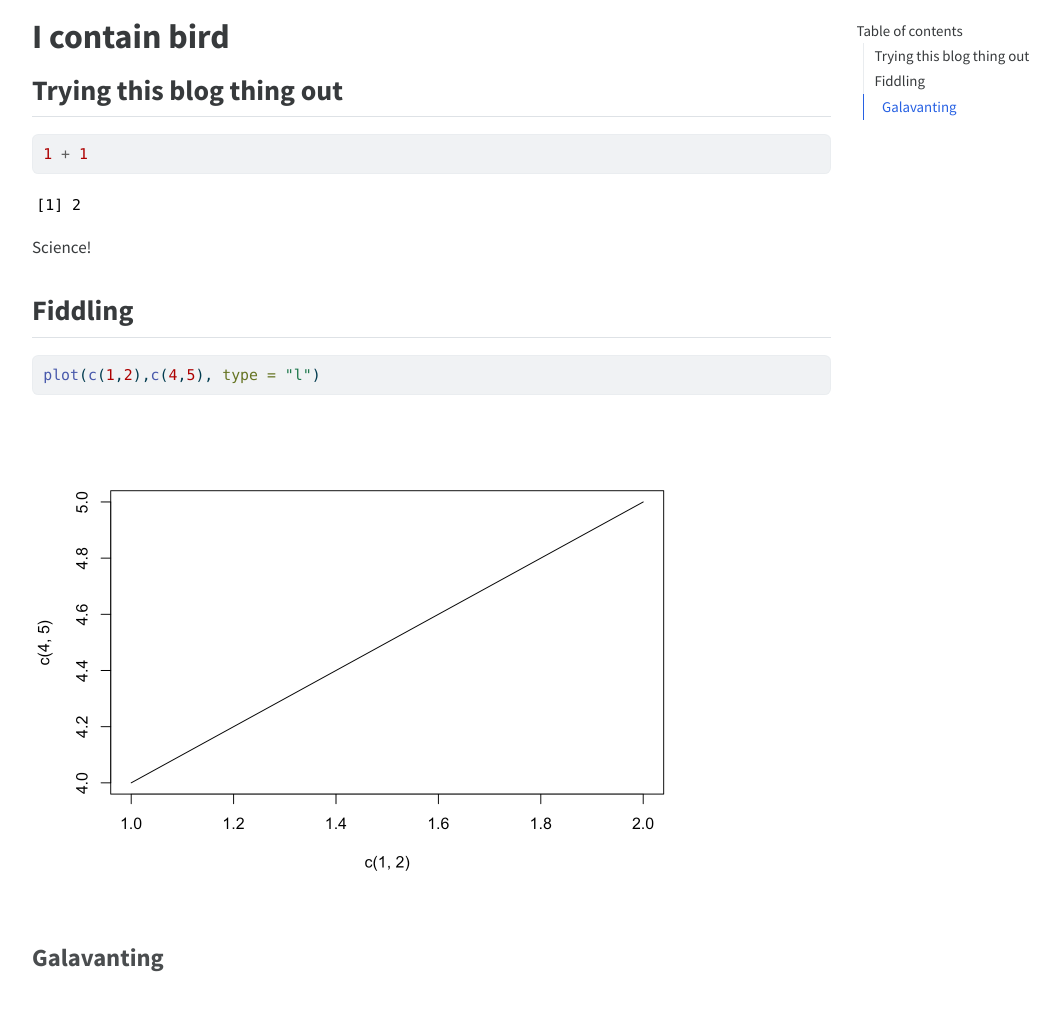
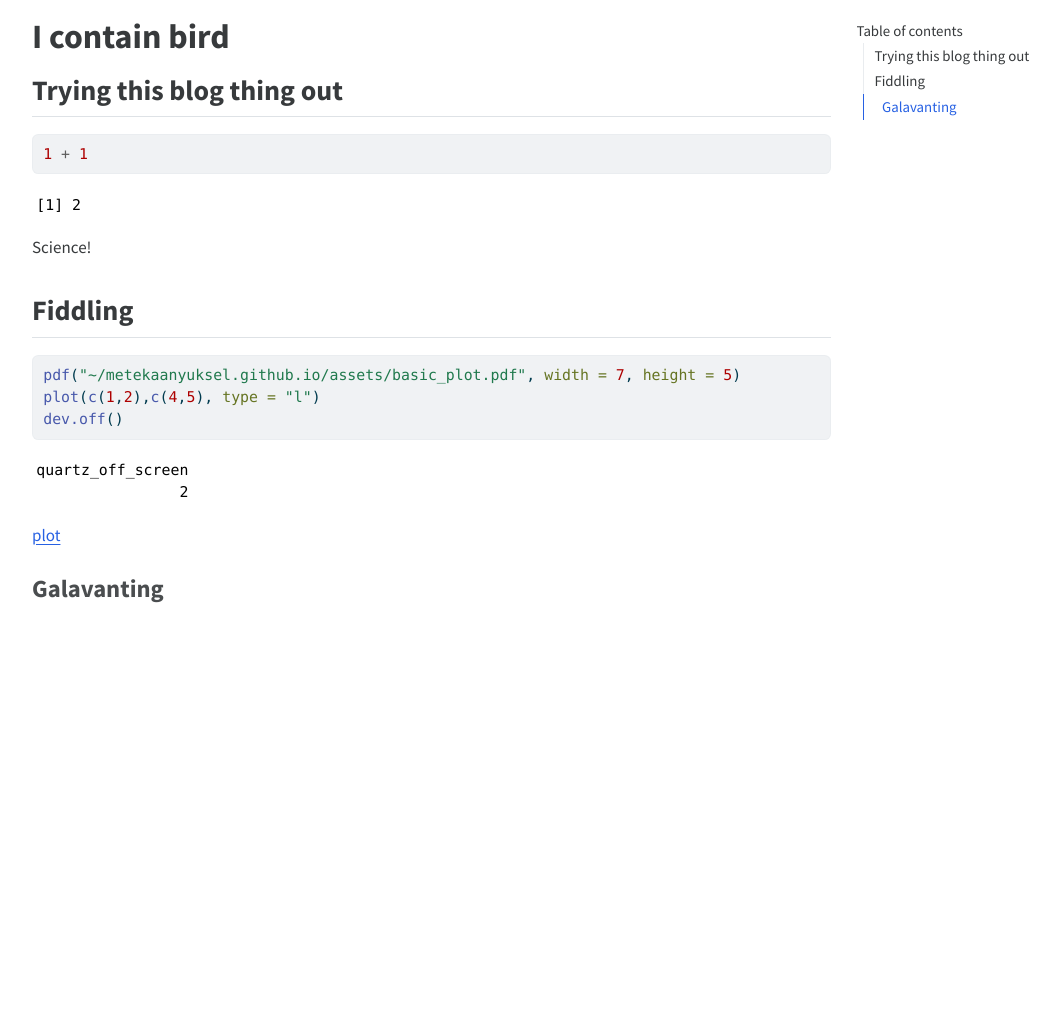
Before and after one commit to metekaanyuksel/metekaanyuksel.github.io, a Jekyll site: the page qmd/2025-09-29-I-contain-bird.html, which Jekyll copies as it is, in a window 1280 px wide and 1058 px high. Shown: the top 1011 px of the window, without its empty margins (136-1196 px from the left). Built offline with Jekyll 4.4.1, drawn with Linux system fonts in a browser that asks for light colours.

Commit message:
ok hopefully this works

````diff
--- a/qmd/2025-09-29-I-contain-bird.html
+++ b/qmd/2025-09-29-I-contain-bird.html
@@ -121,15 +121,15 @@ pre > code.sourceCode > span > a:first-child::before { text-decoration: underlin
 <section id="fiddling" class="level2">
 <h2 class="anchored" data-anchor-id="fiddling">Fiddling</h2>
 <div class="cell">
-<div class="sourceCode cell-code" id="cb3"><pre class="sourceCode r code-with-copy"><code class="sourceCode r"><span id="cb3-1"><a href="#cb3-1" aria-hidden="true" tabindex="-1"></a><span class="fu">plot</span>(<span class="fu">c</span>(<span class="dv">1</span>,<span class="dv">2</span>),<span class="fu">c</span>(<span class="dv">4</span>,<span class="dv">5</span>), <span class="at">type =</span> <span class="st">"l"</span>)</span></code><button title="Copy to Clipboard" class="code-copy-button"><i class="bi"></i></button></pre></div>
-<div class="cell-output-display">
-<div>
-<figure class="figure">
-<p><img src="2025-09-29-I-contain-bird_files/figure-html/unnamed-chunk-2-1.png" class="img-fluid figure-img" width="672"></p>
-</figure>
+<div class="sourceCode cell-code" id="cb3"><pre class="sourceCode r code-with-copy"><code class="sourceCode r"><span id="cb3-1"><a href="#cb3-1" aria-hidden="true" tabindex="-1"></a><span class="fu">pdf</span>(<span class="st">"~/metekaanyuksel.github.io/assets/basic_plot.pdf"</span>, <span class="at">width =</span> <span class="dv">7</span>, <span class="at">height =</span> <span class="dv">5</span>)</span>
+<span id="cb3-2"><a href="#cb3-2" aria-hidden="true" tabindex="-1"></a><span class="fu">plot</span>(<span class="fu">c</span>(<span class="dv">1</span>,<span class="dv">2</span>),<span class="fu">c</span>(<span class="dv">4</span>,<span class="dv">5</span>), <span class="at">type =</span> <span class="st">"l"</span>)</span>
+<span id="cb3-3"><a href="#cb3-3" aria-hidden="true" tabindex="-1"></a><span class="fu">dev.off</span>()</span></code><button title="Copy to Clipboard" class="code-copy-button"><i class="bi"></i></button></pre></div>
+<div class="cell-output cell-output-stdout">
+<pre><code>quartz_off_screen
+                2 </code></pre>
 </div>
 </div>
-</div>
+<p><a href="/assets/basic_plot.pdf">plot</a></p>
 <section id="galavanting" class="level3">
 <h3 class="anchored" data-anchor-id="galavanting">Galavanting</h3>
 </section>
--- a/qmd/2025-09-29-I-contain-bird.qmd
+++ b/qmd/2025-09-29-I-contain-bird.qmd
@@ -18,7 +18,11 @@ Science!
 ## Fiddling
 
 ```{r}
+pdf("~/metekaanyuksel.github.io/assets/basic_plot.pdf", width = 7, height = 5)
 plot(c(1,2),c(4,5), type = "l")
+dev.off()
 ```
 
+[plot](/assets/basic_plot.pdf)
+
 ### Galavanting
````
Also changed, not shown: 1 other file.
